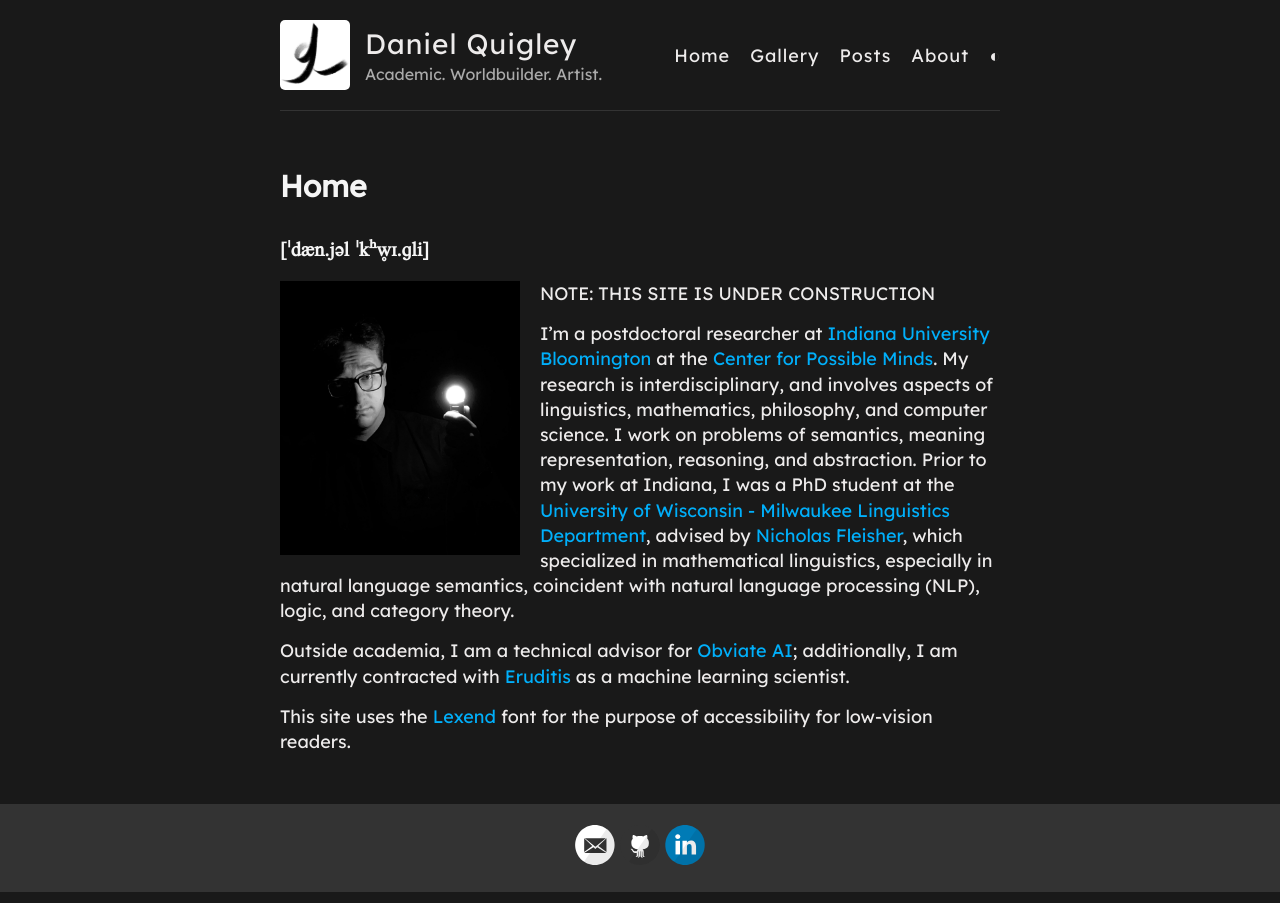
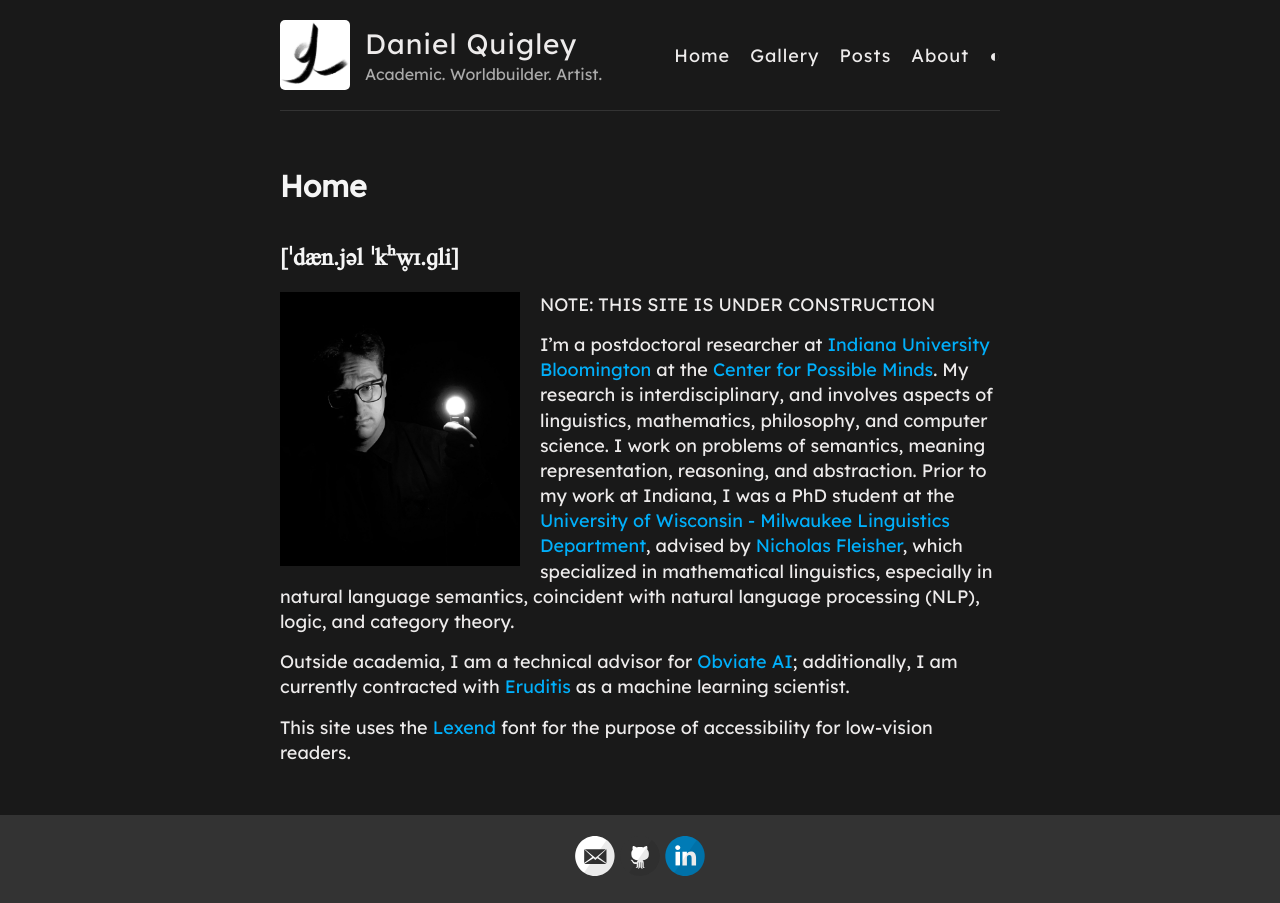
Before and after one commit to deltaquebec/dquigley.art, a Jekyll site: the page built from index.md, in a window 1280 px wide. Built offline with Jekyll 4.4.1, drawn with Linux system fonts in a browser that asks for light colours.

Commit message:
Update index.md

```diff
--- a/index.md
+++ b/index.md
@@ -3,7 +3,7 @@ layout: page
 title: Home
 ---
 
-### <span class="ipa">[ˈdæn.jəl ˈkʰw̥ɪ.ɡli]</span>
+## <span class="ipa">[ˈdæn.jəl ˈkʰw̥ɪ.ɡli]</span>
 <!--
 <img src="/images/quigley_daniel_two_lights_port_3.jpg" alt="Profile Picture" style="float: right; margin-left: 20px; width: 240px;">
 -->
```
